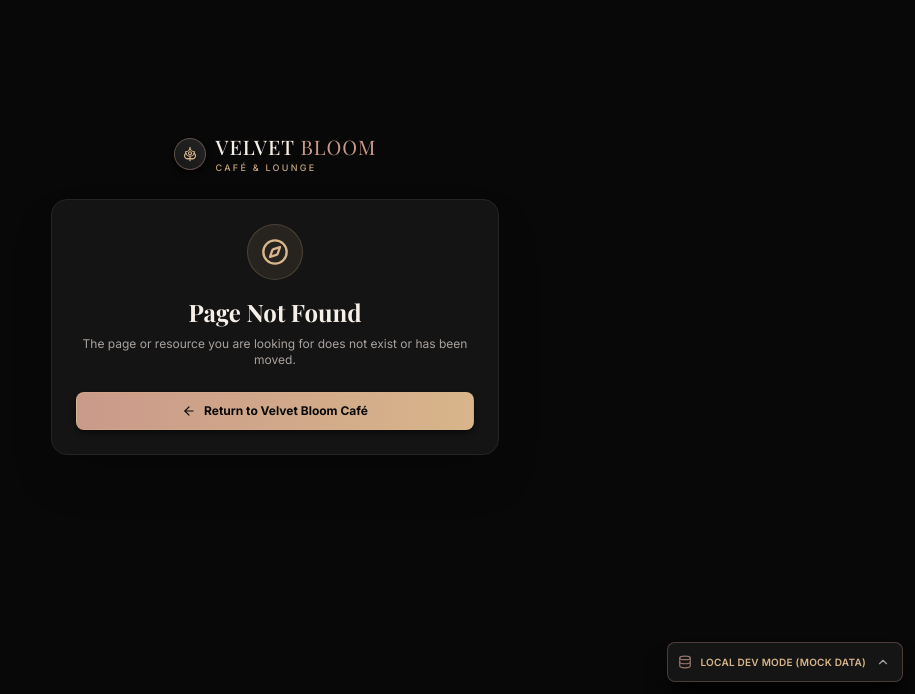
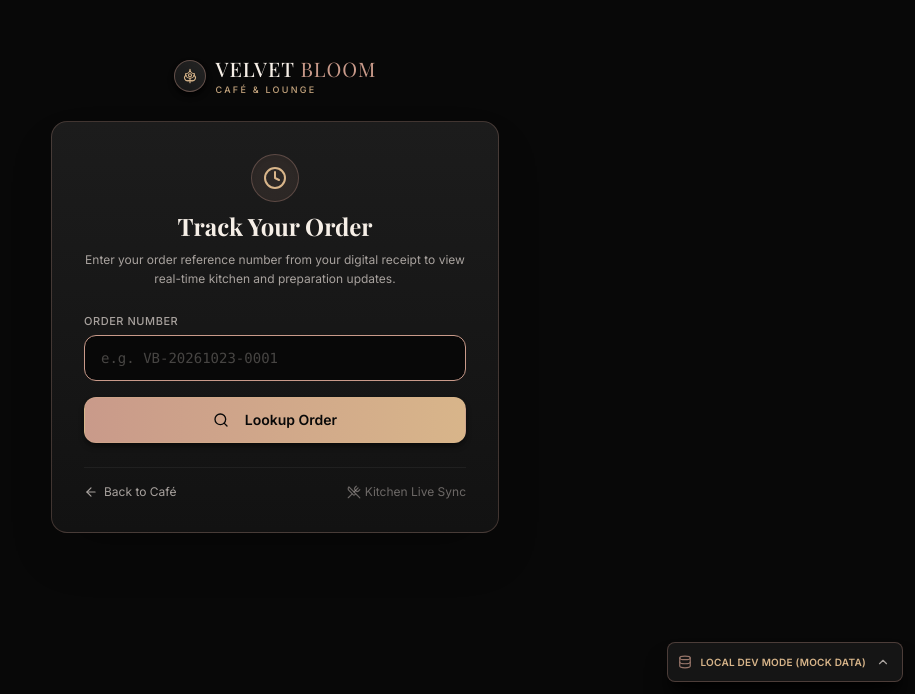
Before and after one commit to kageorigin2026-cloud/Velvet-Bloom-Caf-, a Next.js app: page /track in a window 1280 px wide. Before the commit this address had no page. Shown: the part 106-800 px from the top of the page, without its empty margins (365-1280 px from the left). Built offline with nearby package versions, Linux system fonts and the light colour scheme; a web font is replaced by a local one.

Commit message:
feat(track): add customer order search page at /track

```diff
--- /dev/null
+++ b/src/app/track/page.tsx
@@ -0,0 +1,100 @@
+"use client";
+
+import React, { useState } from "react";
+import Link from "next/link";
+import { useRouter } from "next/navigation";
+import { CafeLogo } from "@/components/brand/CafeLogo";
+import { Button } from "@/components/ui/Button";
+import { Search, Clock, ArrowLeft, UtensilsCrossed } from "lucide-react";
+
+export default function TrackOrderSearchPage() {
+  const router = useRouter();
+  const [orderInput, setOrderInput] = useState("");
+  const [error, setError] = useState<string | null>(null);
+
+  const handleSearch = (e: React.FormEvent) => {
+    e.preventDefault();
+    const trimmed = orderInput.trim();
+    if (!trimmed) {
+      setError("Please enter your order number (e.g., VB-20261023-0001)");
+      return;
+    }
+    setError(null);
+    router.push(`/track/${encodeURIComponent(trimmed)}`);
+  };
+
+  return (
+    <div className="min-h-screen bg-[#080808] text-[#F6EFE7] p-4 flex flex-col items-center justify-center selection:bg-[#C99A8A]/30">
+      <div className="w-full max-w-md mx-auto space-y-6">
+        {/* Brand Header */}
+        <div className="flex justify-center">
+          <CafeLogo size="md" showTagline={false} showPoweredBy={false} href="/" />
+        </div>
+
+        {/* Tracking Card */}
+        <div className="p-6 sm:p-8 rounded-2xl border border-[#C99A8A]/25 bg-gradient-to-b from-[#1c1c1c] to-[#121212] shadow-2xl space-y-6">
+          <div className="text-center space-y-2">
+            <div className="w-12 h-12 rounded-full bg-[#C99A8A]/10 border border-[#C99A8A]/30 text-[#D8B58A] flex items-center justify-center mx-auto shadow-inner">
+              <Clock className="w-6 h-6" />
+            </div>
+            <h1 className="font-serif text-2xl font-bold text-[#F6EFE7]">
+              Track Your Order
+            </h1>
+            <p className="text-xs text-[#A8A29E] leading-relaxed">
+              Enter your order reference number from your digital receipt to view real-time kitchen and preparation updates.
+            </p>
+          </div>
+
+          <form onSubmit={handleSearch} className="space-y-4">
+            <div>
+              <label className="text-[11px] text-[#A8A29E] block mb-1.5 font-medium uppercase tracking-wider">
+                Order Number
+              </label>
+              <div className="relative">
+                <input
+                  type="text"
+                  value={orderInput}
+                  onChange={(e) => {
+                    setOrderInput(e.target.value);
+                    if (error) setError(null);
+                  }}
+                  placeholder="e.g. VB-20261023-0001"
+                  className="w-full bg-[#080808] border border-[#242424] rounded-xl px-4 py-3 text-sm text-[#F6EFE7] placeholder-[#A8A29E]/40 focus:outline-none focus:border-[#C99A8A] font-mono transition-colors"
+                  autoFocus
+                />
+              </div>
+              {error && (
+                <p className="text-[11px] text-[#C96A5A] mt-1.5 flex items-center gap-1 font-medium">
+                  {error}
+                </p>
+              )}
+            </div>
+
+            <Button
+              type="submit"
+              variant="primary"
+              className="w-full justify-center py-3 text-sm font-semibold rounded-xl"
+            >
+              <Search className="w-4 h-4 mr-2" />
+              <span>Lookup Order</span>
+            </Button>
+          </form>
+
+          <div className="pt-4 border-t border-[#242424]/80 flex items-center justify-between text-xs text-[#A8A29E]">
+            <Link
+              href="/"
+              className="flex items-center gap-1.5 hover:text-[#D8B58A] transition-colors"
+            >
+              <ArrowLeft className="w-3.5 h-3.5" />
+              <span>Back to Café</span>
+            </Link>
+            <div className="flex items-center gap-1 text-[#A8A29E]/60">
+              <UtensilsCrossed className="w-3.5 h-3.5" />
+              <span>Kitchen Live Sync</span>
+            </div>
+          </div>
+        </div>
+      </div>
+    </div>
+  );
+}
```
